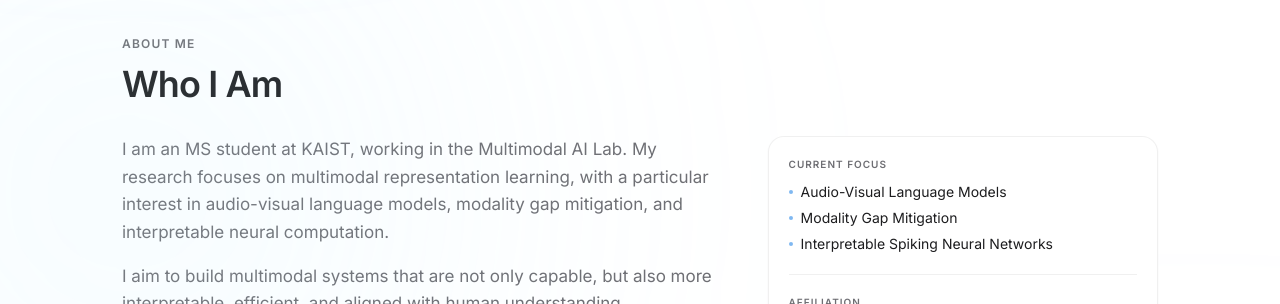
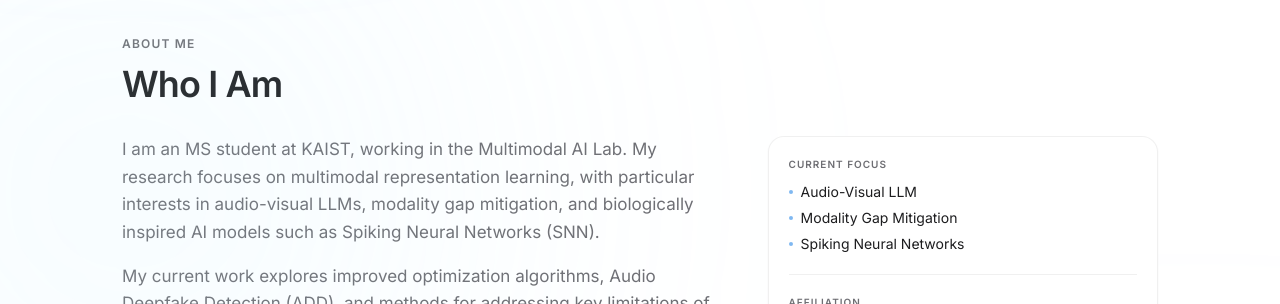
Before and after one commit to cjongmin/cjongmin.github.io, a React (Vite) app: page / in a window 1280 px wide. Shown: the part 860-1164 px from the top of the page. Built offline with nearby package versions, Linux system fonts and the light colour scheme.

Commit message:
Update profile content

```diff
--- a/src/components/BackgroundGlow.tsx
+++ b/src/components/BackgroundGlow.tsx
@@ -7,27 +7,27 @@ export default function BackgroundGlow() {
     >
       {/* Hero — top-left */}
       <div
-        className="absolute rounded-full bg-blue-200/25 dark:bg-white/[0.04] blur-[160px]"
+        className="absolute rounded-full bg-blue-200/25 dark:bg-white/[0.08] blur-[160px]"
         style={{ width: '60vw', height: '60vw', top: '-20vw', left: '-18vw' }}
       />
       {/* Hero — top-right */}
       <div
-        className="absolute rounded-full bg-violet-200/20 dark:bg-white/[0.03] blur-[140px]"
+        className="absolute rounded-full bg-violet-200/20 dark:bg-white/[0.06] blur-[140px]"
         style={{ width: '42vw', height: '42vw', top: '-8vw', right: '-14vw' }}
       />
       {/* About → Publications — mid-left */}
       <div
-        className="absolute rounded-full bg-sky-200/15 dark:bg-white/[0.025] blur-[180px]"
+        className="absolute rounded-full bg-sky-200/15 dark:bg-white/[0.05] blur-[180px]"
         style={{ width: '52vw', height: '52vw', top: '90vh', left: '-16vw' }}
       />
       {/* Publications → Experience — mid-right */}
       <div
-        className="absolute rounded-full bg-indigo-200/15 dark:bg-white/[0.025] blur-[170px]"
+        className="absolute rounded-full bg-indigo-200/15 dark:bg-white/[0.05] blur-[170px]"
         style={{ width: '48vw', height: '48vw', top: '185vh', right: '-18vw' }}
       />
       {/* Contact — bottom */}
       <div
-        className="absolute rounded-full bg-blue-200/20 dark:bg-white/[0.03] blur-[160px]"
+        className="absolute rounded-full bg-blue-200/20 dark:bg-white/[0.06] blur-[160px]"
         style={{ width: '54vw', height: '54vw', top: '290vh', left: '10vw' }}
       />
     </div>
--- a/src/components/Hero.tsx
+++ b/src/components/Hero.tsx
@@ -26,7 +26,7 @@ export default function Hero() {
             animate={{ opacity: 1, scale: 1 }}
             whileHover={{ scale: 1.05 }}
             transition={{ duration: 0.35 }}
-            className="w-[88px] h-[88px] rounded-full overflow-hidden
+            className="w-[114px] h-[114px] rounded-full overflow-hidden
                        ring-1 ring-black/[0.1] dark:ring-white/[0.12]
                        shadow-xl cursor-pointer"
           >
--- a/src/data/profile.json
+++ b/src/data/profile.json
@@ -10,11 +10,11 @@
     "linkedin": "https://www.linkedin.com/in/cjongmin",
     "scholar": "https://scholar.google.com/citations?user=sPvkgm8AAAAJ&hl=ko"
   },
-  "bio": "I am an MS student at KAIST, working in the Multimodal AI Lab. My research focuses on multimodal representation learning, with a particular interest in audio-visual language models, modality gap mitigation, and interpretable neural computation.\n\nI aim to build multimodal systems that are not only capable, but also more interpretable, efficient, and aligned with human understanding.",
+  "bio": "I am an MS student at KAIST, working in the Multimodal AI Lab. My research focuses on multimodal representation learning, with particular interests in audio-visual LLMs, modality gap mitigation, and biologically inspired AI models such as Spiking Neural Networks (SNN).\n\nMy current work explores improved optimization algorithms, Audio Deepfake Detection (ADD), and methods for addressing key limitations of audio-centric LLMs. I am always open to discussing research ideas and potential collaborations, so please feel free to reach out!",
   "interests": [
-    "Audio-Visual Language Models",
+    "Audio-Visual LLM",
     "Modality Gap Mitigation",
-    "Interpretable Spiking Neural Networks"
+    "Spiking Neural Networks"
   ],
   "profileImage": "/profile.jpg"
 }
```
